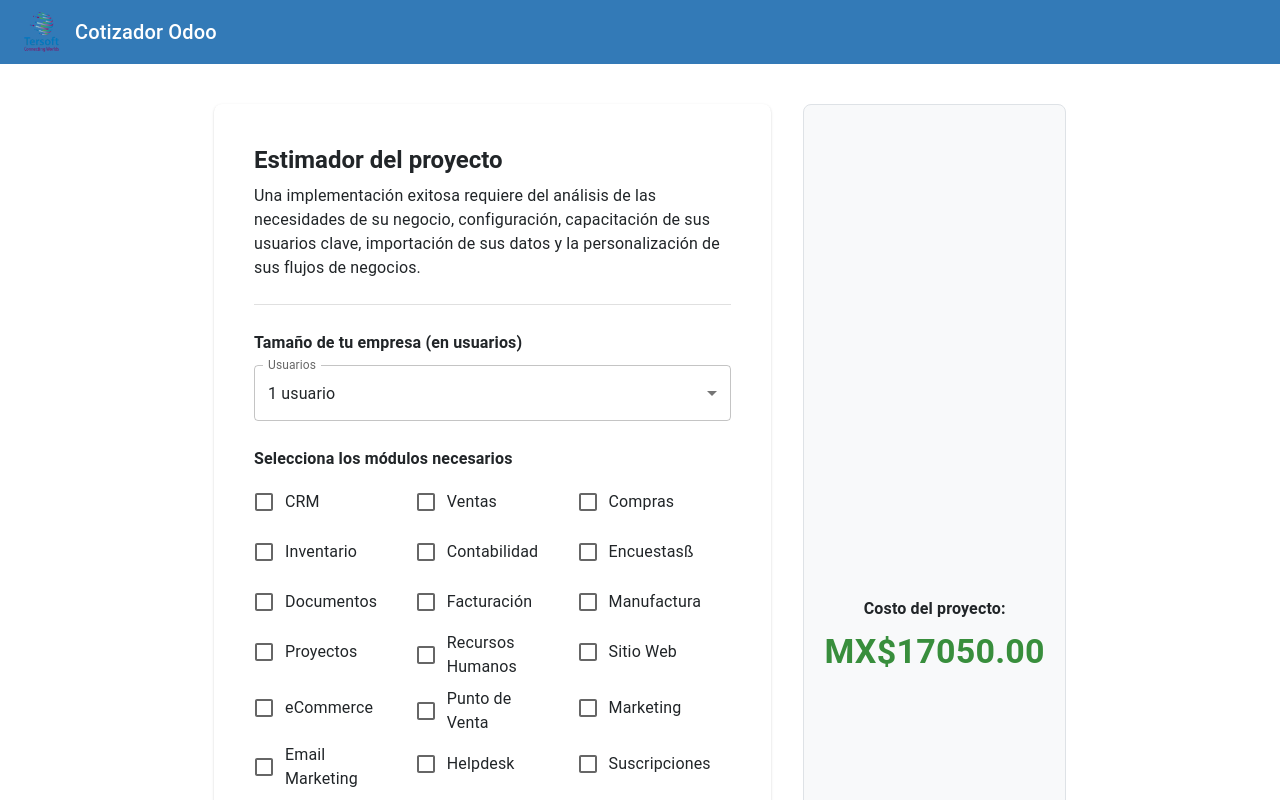
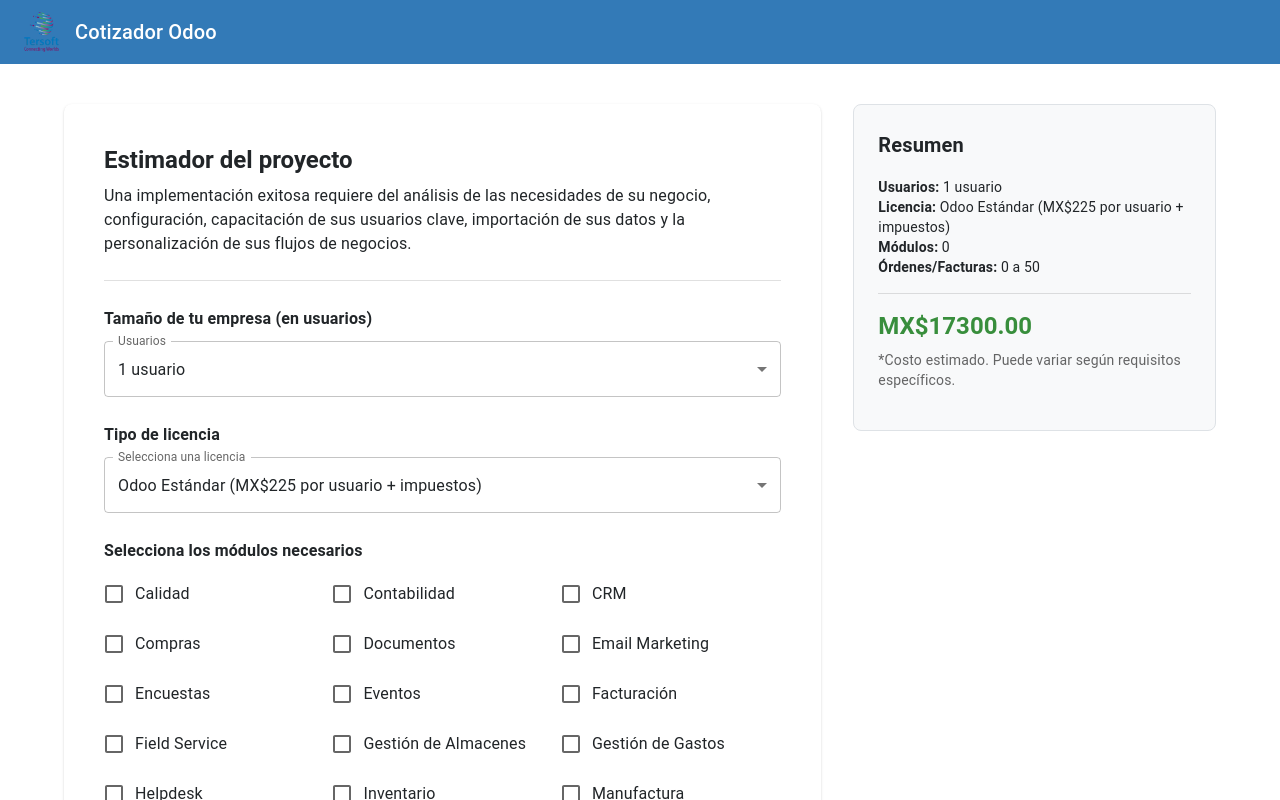
Before and after one commit to FReptar0/cotizador, a Next.js app: page /cotizador in a window 1280 px wide. Shown: the top 800 px of the page. Built offline with nearby package versions, Linux system fonts and the light colour scheme; sample sign-in values are in the browser's storage.

Commit message:
No code changes detected

```diff
--- a/src/pages/cotizador.js
+++ b/src/pages/cotizador.js
@@ -7,7 +7,6 @@
   Container,
   Box,
   Typography,
-  TextField,
   FormControlLabel,
   Checkbox,
   Paper,
@@ -17,10 +16,11 @@
   Select,
   MenuItem,
   Grid,
+  Button,
 } from "@mui/material";
 import { createTheme, ThemeProvider } from "@mui/material/styles";
 
-// Configuración del tema con la nueva paleta
+// ======== Tema con la misma paleta que usas en tu proyecto ========
 const theme = createTheme({
   palette: {
     primary: {
@@ -42,35 +42,37 @@
   },
 });
 
-// Lista de módulos (sin precios individuales)
+// Lista de módulos (ordenados y con agregados)
 const odooModules = [
+  { name: "Calidad" },
+  { name: "Contabilidad" },
   { name: "CRM" },
-  { name: "Ventas" },
   { name: "Compras" },
+  { name: "Documentos" },
+  { name: "Email Marketing" },
+  { name: "Encuestas" },
+  { name: "Eventos" },
+  { name: "Facturación" },
+  { name: "Field Service" },
+  { name: "Gestión de Almacenes" },
+  { name: "Gestión de Gastos" },
+  { name: "Helpdesk" },
   { name: "Inventario" },
-  { name: "Contabilidad" },
-  { name: "Encuestasß" },
-  { name: "Documentos" },
-  { name: "Facturación" },
   { name: "Manufactura" },
+  { name: "Mantenimiento" },
+  { name: "Marketing" },
+  { name: "Mesa de trabajo" },
+  { name: "Planificación de la Producción" },
+  { name: "Punto de Venta" },
   { name: "Proyectos" },
   { name: "Recursos Humanos" },
   { name: "Sitio Web" },
+  { name: "Suscripciones" },
+  { name: "Ventas" },
   { name: "eCommerce" },
-  { name: "Punto de Venta" },
-  { name: "Marketing" },
-  { name: "Email Marketing" },
-  { name: "Helpdesk" },
-  { name: "Suscripciones" },
-  { name: "Mantenimiento" },
-  { name: "Gestión de Almacenes" },
-  { name: "Eventos" },
-  { name: "Field Service" },
-  { name: "Gestión de Gastos" },
-  { name: "Calidad" },
-  { name: "Planificación de la Producción" },
 ];
 
+// Opciones para la cantidad de usuarios
 const userRanges = [
   { label: "1 usuario", value: 1 },
   { label: "2 a 5 usuarios", value: 5 },
@@ -79,6 +81,29 @@
   { label: "21-50 usuarios", value: 50 },
   { label: "51-100 usuarios", value: 100 },
   { label: "Más de 100 usuarios", value: 150 },
+];
+
+// Opciones para la cantidad de órdenes/facturas
+const orderRanges = [
+  { label: "0 a 50", value: 50 },
+  { label: "51 a 100", value: 100 },
+  { label: "101 a 200", value: 200 },
+  { label: "201 a 350", value: 350 },
+  { label: "Más de 350", value: 400 },
+];
+
+// Opciones para el tipo de licencia
+const licenseOptions = [
+  {
+    label: "Odoo Estándar (MX$225 por usuario + impuestos)",
+    value: "estandar",
+    cost: 225,
+  },
+  {
+    label: "Odoo.sh (MX$342 por usuario + impuestos)",
+    value: "odoo_sh",
+    cost: 342,
+  },
 ];
 
 export default function CotizadorPage() {
@@ -90,10 +115,11 @@
   // Estados del cotizador
   const [users, setUsers] = useState(1);
   const [selectedModules, setSelectedModules] = useState([]);
-  const [orders, setOrders] = useState(0);
-  const [quote, setQuote] = useState(17000); // Precio base inicial
+  const [orders, setOrders] = useState(orderRanges[0].value);
+  const [licenseType, setLicenseType] = useState("estandar");
+  const [quote, setQuote] = useState(17000);
 
-  // Verificar login al montar el componente
+  // Verificar login
   useEffect(() => {
     const isLoggedIn = localStorage.getItem("isLoggedIn");
     if (!isLoggedIn) {
@@ -103,10 +129,12 @@
     }
   }, [router]);
 
-  // Cálculo de costo en tiempo real (se ejecuta solo si se verificó el login)
+  // Cálculo de costo en tiempo real
   useEffect(() => {
     if (!authChecked) return;
     const moduleCount = selectedModules.length;
+
+    // Base según cantidad de módulos
     let modulePrice = 0;
     if (moduleCount <= 3) {
       modulePrice = 17000;
@@ -117,9 +145,30 @@
     } else if (moduleCount >= 9) {
       modulePrice = 29000;
     }
-    const total = modulePrice + users * 50 + orders * 0.5;
+
+    // Extra costo por rango de usuarios: si es mayor a "1 usuario", +2000
+    const extraUsersCost = users > 1 ? 2000 : 0;
+
+    // Extra costo por rango de órdenes: si se elige un rango mayor al mínimo, +3500
+    const extraOrdersCost = orders > orderRanges[0].value ? 3500 : 0;
+
+    // Costo de licencia por usuario
+    const selectedLicense = licenseOptions.find(
+      (opt) => opt.value === licenseType
+    );
+    const licenseCost = selectedLicense ? selectedLicense.cost : 225;
+
+    // Se suma el costo de licencia multiplicado por el número de usuarios
+    const total =
+      modulePrice +
+      users * 50 +
+      orders * 0.5 +
+      extraUsersCost +
+      extraOrdersCost +
+      users * licenseCost;
+
     setQuote(total.toFixed(2));
-  }, [authChecked, users, selectedModules, orders]);
+  }, [authChecked, users, selectedModules, orders, licenseType]);
 
   if (!authChecked) return null;
 
@@ -132,14 +181,17 @@
     );
   };
 
+  // Obtiene las etiquetas para mostrar en el Resumen
+  const selectedUserLabel = selectedUserRange(users);
+  const selectedOrderLabel = selectedOrderRange(orders);
+  const selectedLicenseLabel =
+    licenseOptions.find((opt) => opt.value === licenseType)?.label || "";
+
   return (
     <ThemeProvider theme={theme}>
       <Head>
         <title>Estimador de Proyecto | Tersoft.mx</title>
-        <meta
-          name="description"
-          content="Estimador de costos empresarial para Odoo y Sage 300"
-        />
+        <meta name="description" content="Cotizador Odoo y Sage 300" />
         <meta name="viewport" content="width=device-width, initial-scale=1" />
       </Head>
 
@@ -158,19 +210,10 @@
       </AppBar>
 
       {/* Contenedor principal */}
-      <Box
-        sx={{
-          bgcolor: "background.default",
-          minHeight: "100vh",
-          py: 5,
-          position: "relative",
-        }}
-      >
-        <Container maxWidth="md">
-          {/* Usamos Grid para dividir en dos columnas:
-              - Izquierda: Formulario del cotizador.
-              - Derecha: Recuadro con el costo del proyecto */}
+      <Box sx={{ bgcolor: "background.default", minHeight: "100vh", py: 5 }}>
+        <Container maxWidth="lg">
           <Grid container spacing={4}>
+            {/* Columna Izquierda */}
             <Grid item xs={12} md={8}>
               <Paper
                 elevation={1}
@@ -194,10 +237,9 @@
                   usuarios clave, importación de sus datos y la personalización
                   de sus flujos de negocios.
                 </Typography>
-
                 <Divider sx={{ mb: 3 }} />
 
-                {/* Sección: Tamaño de la empresa */}
+                {/* Tamaño de la empresa (usuarios) */}
                 <Box sx={{ mb: 3 }}>
                   <Typography
                     variant="subtitle1"
@@ -227,7 +269,37 @@
                   </FormControl>
                 </Box>
 
-                {/* Sección: Módulos */}
+                {/* Tipo de licencia */}
+                <Box sx={{ mb: 3 }}>
+                  <Typography
+                    variant="subtitle1"
+                    fontWeight="bold"
+                    sx={{ mb: 1 }}
+                    color="text.primary"
+                  >
+                    Tipo de licencia
+                  </Typography>
+                  <FormControl fullWidth>
+                    <InputLabel id="license-label" color="primary">
+                      Selecciona una licencia
+                    </InputLabel>
+                    <Select
+                      labelId="license-label"
+                      value={licenseType}
+                      label="Selecciona una licencia"
+                      onChange={(e) => setLicenseType(e.target.value)}
+                      color="primary"
+                    >
+                      {licenseOptions.map((opt) => (
+                        <MenuItem key={opt.value} value={opt.value}>
+                          {opt.label}
+                        </MenuItem>
+                      ))}
+                    </Select>
+                  </FormControl>
+                </Box>
+
+                {/* Módulos */}
                 <Box sx={{ mb: 3 }}>
                   <Typography
                     variant="subtitle1"
@@ -256,7 +328,7 @@
                   </Grid>
                 </Box>
 
-                {/* Sección: Órdenes/Facturas */}
+                {/* Órdenes/Facturas */}
                 <Box sx={{ mb: 3 }}>
                   <Typography
                     variant="subtitle1"
@@ -266,20 +338,29 @@
                   >
                     Cantidad de Órdenes/Facturas mensuales
                   </Typography>
-                  <TextField
-                    type="number"
-                    label="Cantidad"
-                    value={orders}
-                    onChange={(e) => setOrders(parseInt(e.target.value))}
-                    fullWidth
-                    inputProps={{ min: 0 }}
-                    color="primary"
-                  />
+                  <FormControl fullWidth>
+                    <InputLabel id="orders-range-label" color="primary">
+                      Selecciona un rango
+                    </InputLabel>
+                    <Select
+                      labelId="orders-range-label"
+                      value={orders}
+                      label="Cantidad"
+                      onChange={(e) => setOrders(parseInt(e.target.value))}
+                      color="primary"
+                    >
+                      {orderRanges.map((range) => (
+                        <MenuItem key={range.value} value={range.value}>
+                          {range.label}
+                        </MenuItem>
+                      ))}
+                    </Select>
+                  </FormControl>
                 </Box>
               </Paper>
             </Grid>
 
-            {/* Recuadro del costo del proyecto en la columna derecha */}
+            {/* Columna Derecha: Resumen */}
             <Grid item xs={12} md={4}>
               <Box
                 sx={{
@@ -287,24 +368,47 @@
                   borderRadius: 2,
                   border: "1px solid #dee2e6",
                   backgroundColor: "#f8f9fa",
-                  height: "100%",
-                  display: "flex",
-                  flexDirection: "column",
-                  justifyContent: "center",
-                  alignItems: "center",
                 }}
               >
                 <Typography
-                  variant="subtitle1"
+                  variant="h6"
                   fontWeight="bold"
                   color="text.primary"
+                  sx={{ mb: 2 }}
+                >
+                  Resumen
+                </Typography>
+                <Typography variant="body2" color="text.primary">
+                  <strong>Usuarios:</strong> {selectedUserLabel}
+                </Typography>
+                <Typography variant="body2" color="text.primary">
+                  <strong>Licencia:</strong> {selectedLicenseLabel}
+                </Typography>
+                <Typography variant="body2" color="text.primary">
+                  <strong>Módulos:</strong> {selectedModules.length}
+                </Typography>
+                <Typography variant="body2" color="text.primary" sx={{ mb: 2 }}>
+                  <strong>Órdenes/Facturas:</strong> {selectedOrderLabel}
+                </Typography>
+                <Divider sx={{ mb: 2 }} />
+                <Typography
+                  variant="h5"
+                  color="success.main"
+                  fontWeight="bold"
                   sx={{ mb: 1 }}
                 >
-                  Costo del proyecto:
-                </Typography>
-                <Typography variant="h4" color="success.main" fontWeight="bold">
                   MX${quote}
                 </Typography>
+                <Typography
+                  variant="body2"
+                  color="text.secondary"
+                  sx={{ mb: 2 }}
+                >
+                  *Costo estimado. Puede variar según requisitos específicos.
+                </Typography>
+                <Box
+                  sx={{ display: "flex", flexDirection: "column", gap: 1 }}
+                ></Box>
               </Box>
             </Grid>
           </Grid>
@@ -313,3 +417,11 @@
     </ThemeProvider>
   );
 }
+
+/** Helpers: para mostrar las etiquetas de los rangos */
+function selectedUserRange(users) {
+  return userRanges.find((range) => range.value === users)?.label || "";
+}
+function selectedOrderRange(orders) {
+  return orderRanges.find((range) => range.value === orders)?.label || "";
+}
```
